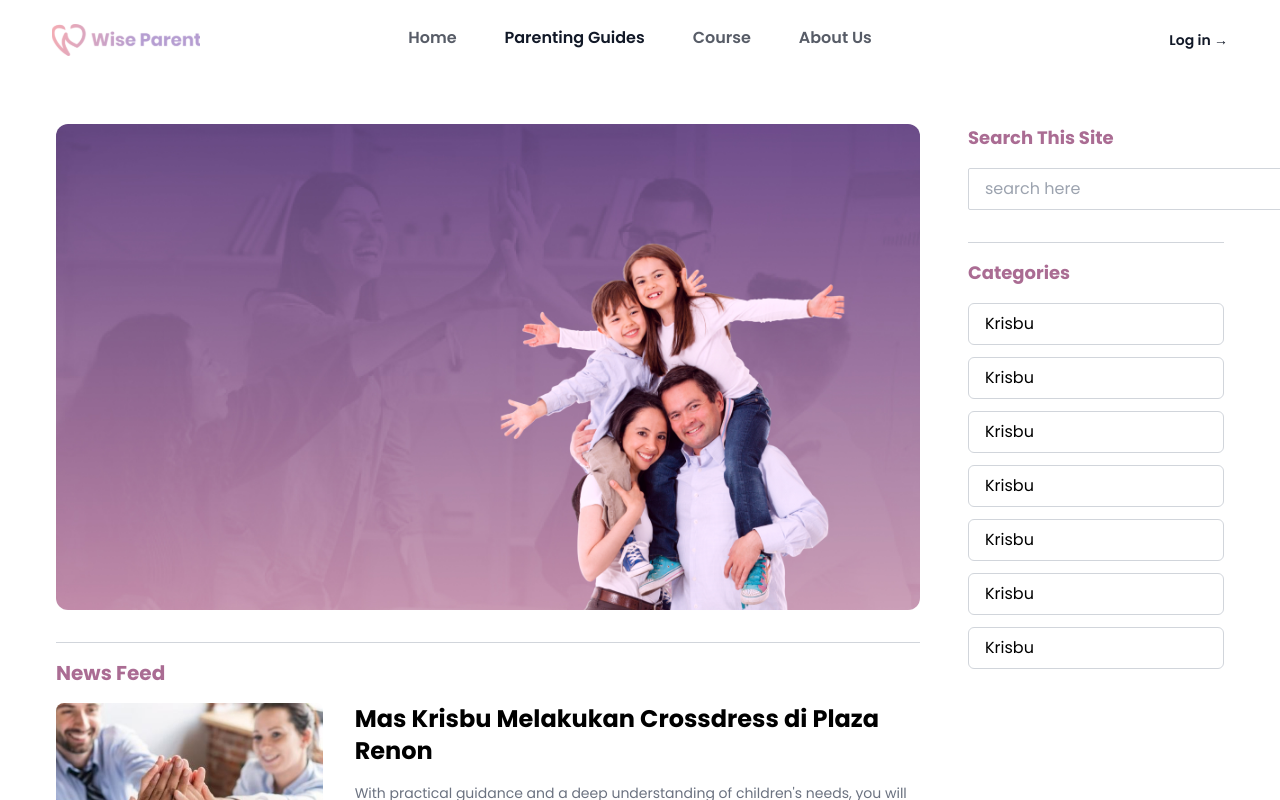
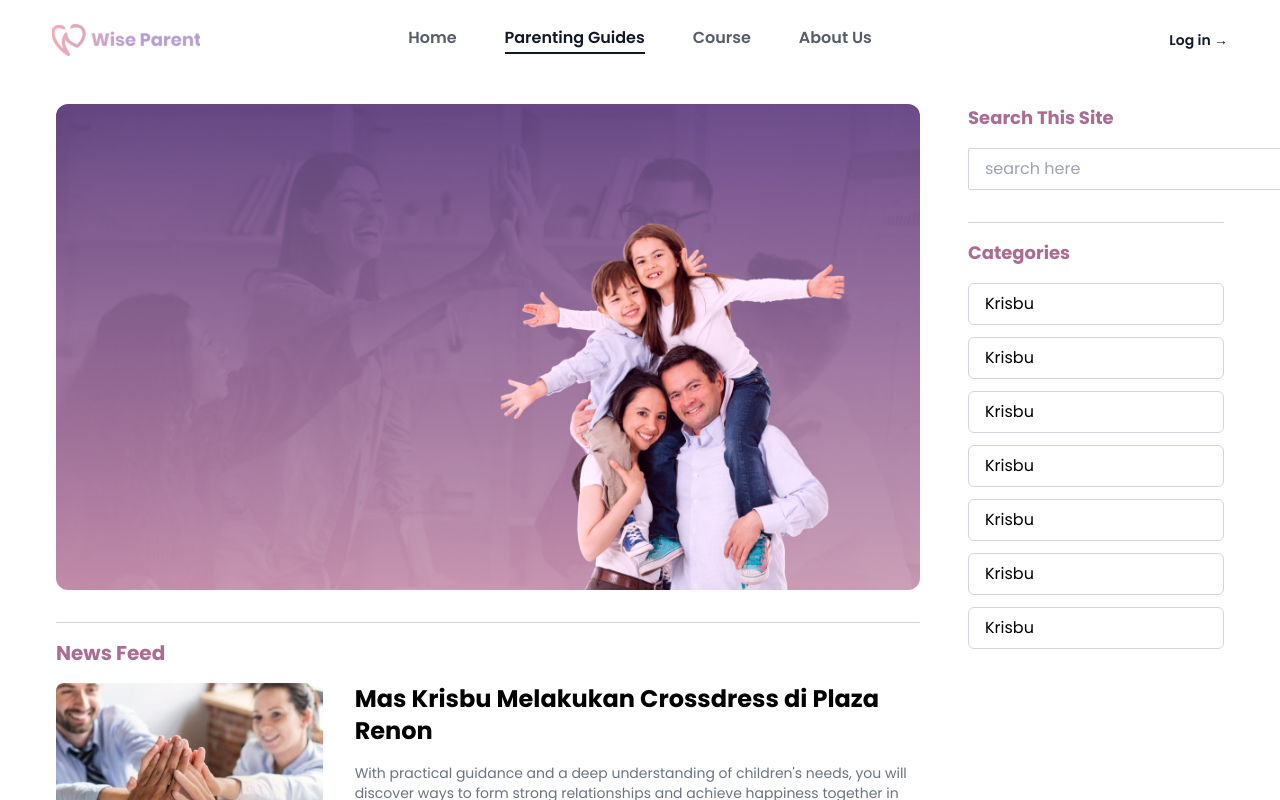
Before and after one commit to hoshiirui/wise-parent-fe, a React (Vite) app: page /parenting in a window 1280 px wide. Shown: the top 800 px of the page. Built offline with nearby package versions, Linux system fonts and the light colour scheme.

Commit message:
fixing navbar parenting

```diff
--- a/src/components/Navbar/Navbar.tsx
+++ b/src/components/Navbar/Navbar.tsx
@@ -69,7 +69,7 @@ export default function Navbar({ theme, selected }: NavbarProps) {
                 href={item.href}
                 className={`text-md font-semibold leading-6 pb-[2px] ${themeClasses} ${
                   item.selected
-                    ? `opacity-100 border-b-2 border-white ${underlineClasses}`
+                    ? `opacity-100 border-b-2 ${underlineClasses}`
                     : "opacity-70"
                 } hover:opacity-100`}
               >
--- a/src/pages/ParentingGuide.tsx
+++ b/src/pages/ParentingGuide.tsx
@@ -74,7 +74,7 @@ const ParentingGuide = () => {
   return (
     <>
       <Navbar theme="light" selected="parenting" />
-      <div className="overflow-hidden bg-white mt-[60px]">
+      <div className="overflow-hidden bg-white mt-[40px]">
         <div className="mx-auto max-w-7xl px-6 lg:px-8">
           <div className="my-16 mx-6">
             <div className="grid lg:grid-cols-12 gap-12">
```
